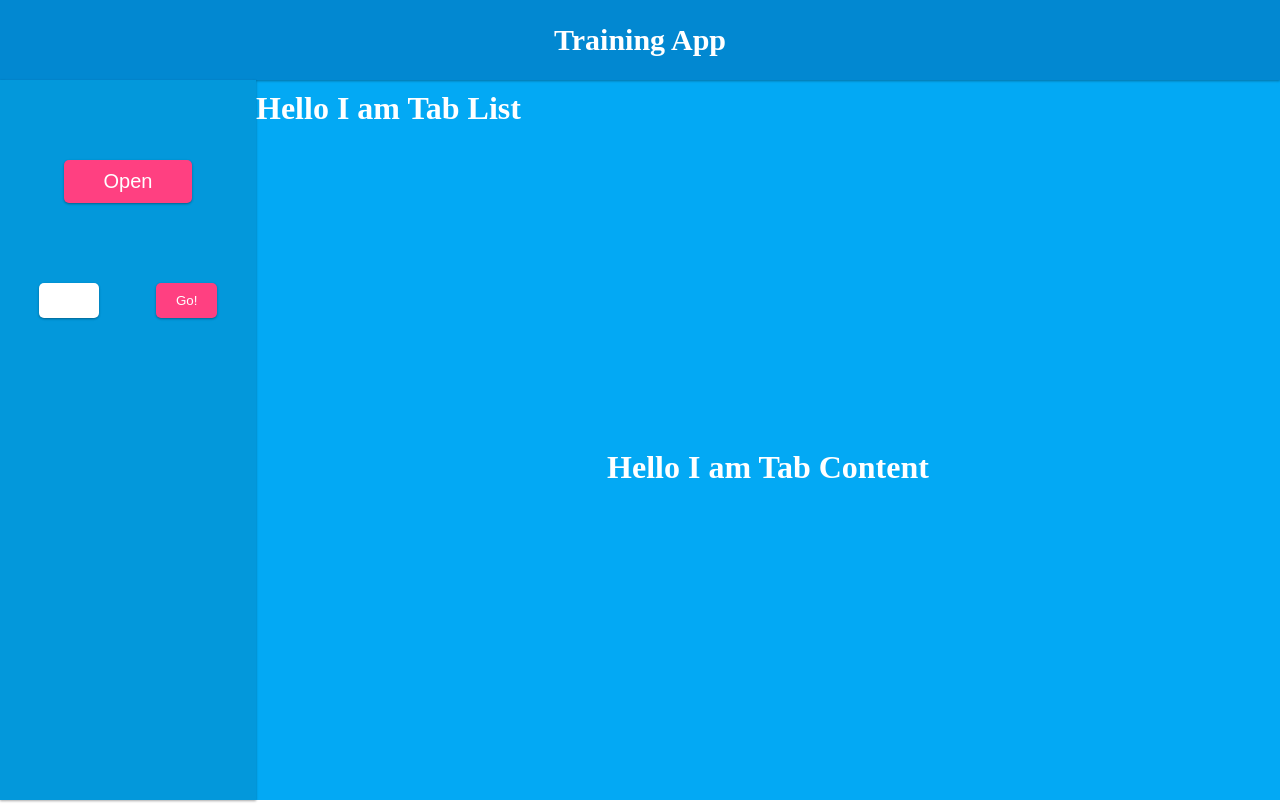
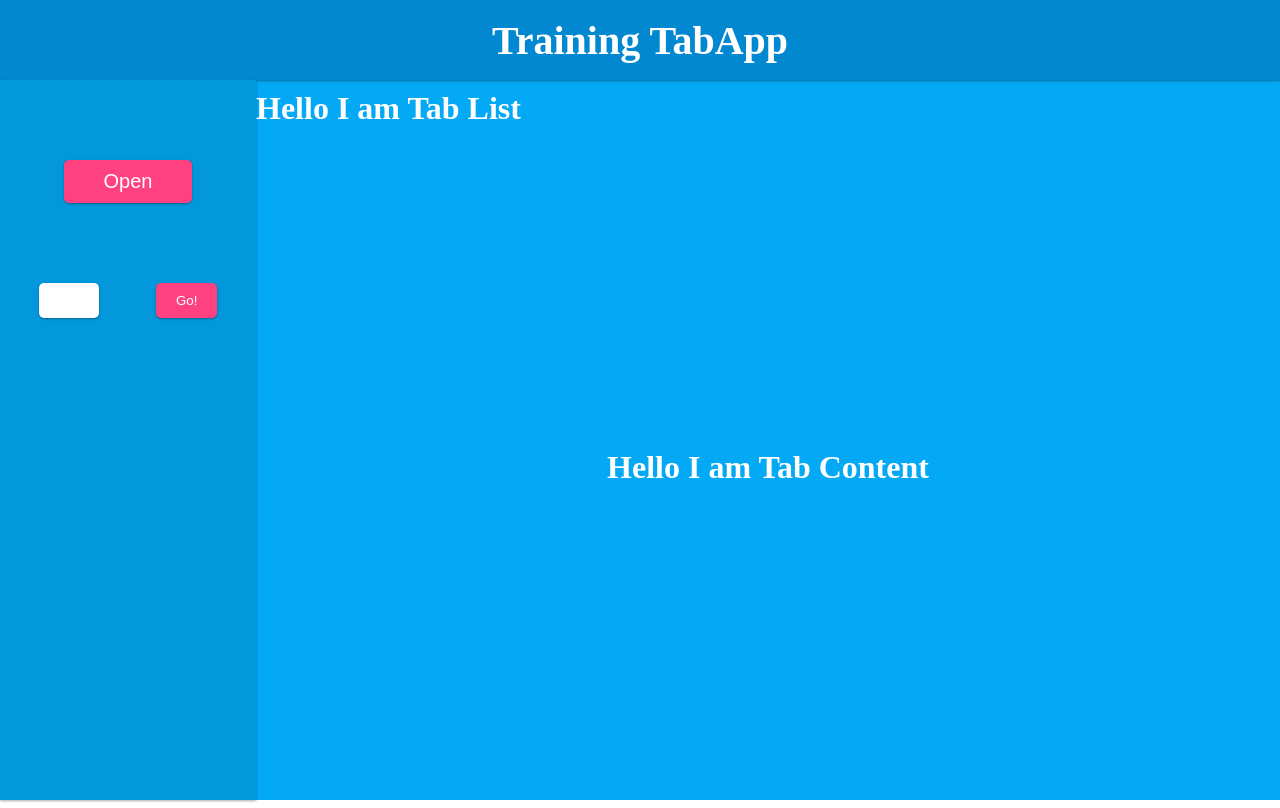
Before and after one commit to TomaszSiniak/TabApp, a React app: page / in a window 1280 px wide. Built offline with nearby package versions, Linux system fonts and the light colour scheme; some packages are replaced by stand-ins of ours.

Commit message:
reorganizing folder structure

```diff
--- a/src/assets/scss/base/base.scss
+++ b/src/assets/scss/base/base.scss
@@ -5,4 +5,5 @@
 }
 .wrapper{
   background:  #03A9F4;
+  min-height: 100vh;
 }
--- a/src/assets/scss/main.scss
+++ b/src/assets/scss/main.scss
@@ -1,4 +1 @@
-
 @import './base/base.scss';
-@import './components/header.scss';
-@import './components/main.scss';
--- a/src/components/App.js
+++ b/src/components/App.js
@@ -1,6 +1,6 @@
 import React from 'react';
-import Header from './Header';
-import Main from './Main';
+import Header from './Header/Header';
+import Main from './Main/Main';
 import styles from '../assets/scss/main.scss';
 
 const App = () => {
--- a/src/components/Header.jsx
+++ b/src/components/Header/Header.jsx
@@ -1,9 +1,9 @@
 import React from 'react';
-import styles from '../assets/scss/main.scss';
+import styles from './header.scss';
 
 const Header = () => (
   <header className={styles.header}>
-    <h1 className={styles.title}>Training App</h1>
+    <h1 className={styles.title}>Training TabApp</h1>
   </header>
 );
 export default Header;
--- a/src/assets/scss/components/header.scss
+++ b/src/components/Header/header.scss
@@ -8,6 +8,6 @@
   align-items:center;
   box-shadow: 0 1px 3px rgba(0,0,0,0.12), 0 1px 2px rgba(0,0,0,0.24);
   .title{
-    font-size: 30px;
+    font-size: 40px;
   }
 }
--- a/src/components/Sidebar.jsx
+++ b/src/components/Sidebar/Sidebar.jsx
@@ -1,5 +1,5 @@
 import React from 'react';
-import styles from '../assets/scss/components/sidebar.scss';
+import styles from './sidebar.scss';
 
 const Sidebar = () => (
   <aside className={styles.aside}>
--- a/src/components/TabContent.jsx
+++ b/src/components/TabContent/TabContent.jsx
@@ -1,5 +1,5 @@
 import React from 'react';
-import styles from '../assets/scss/components/tabContent.scss';
+import styles from './tabContent.scss';
 
 const TabContent = () => (
   <div className={styles.tabContent}>
--- a/src/components/TabList.jsx
+++ b/src/components/TabList/TabList.jsx
@@ -1,5 +1,5 @@
 import React from 'react';
-import styles from '../assets/scss/components/tabList.scss';
+import styles from './tabList.scss';
 
 const TabList = () => (
   <div className={styles.tabList}>
```
Also changed, not shown: src/components/Main/Main.jsx (renamed from src/components/Main.jsx, +4 -4 lines), src/components/Main/main.scss (renamed from src/assets/scss/components/main.scss), src/components/Sidebar/sidebar.scss (renamed from src/assets/scss/components/sidebar.scss), src/components/TabContent/tabContent.scss (renamed from src/assets/scss/components/tabContent.scss), src/components/TabList/tabList.scss (renamed from src/assets/scss/components/tabList.scss).
